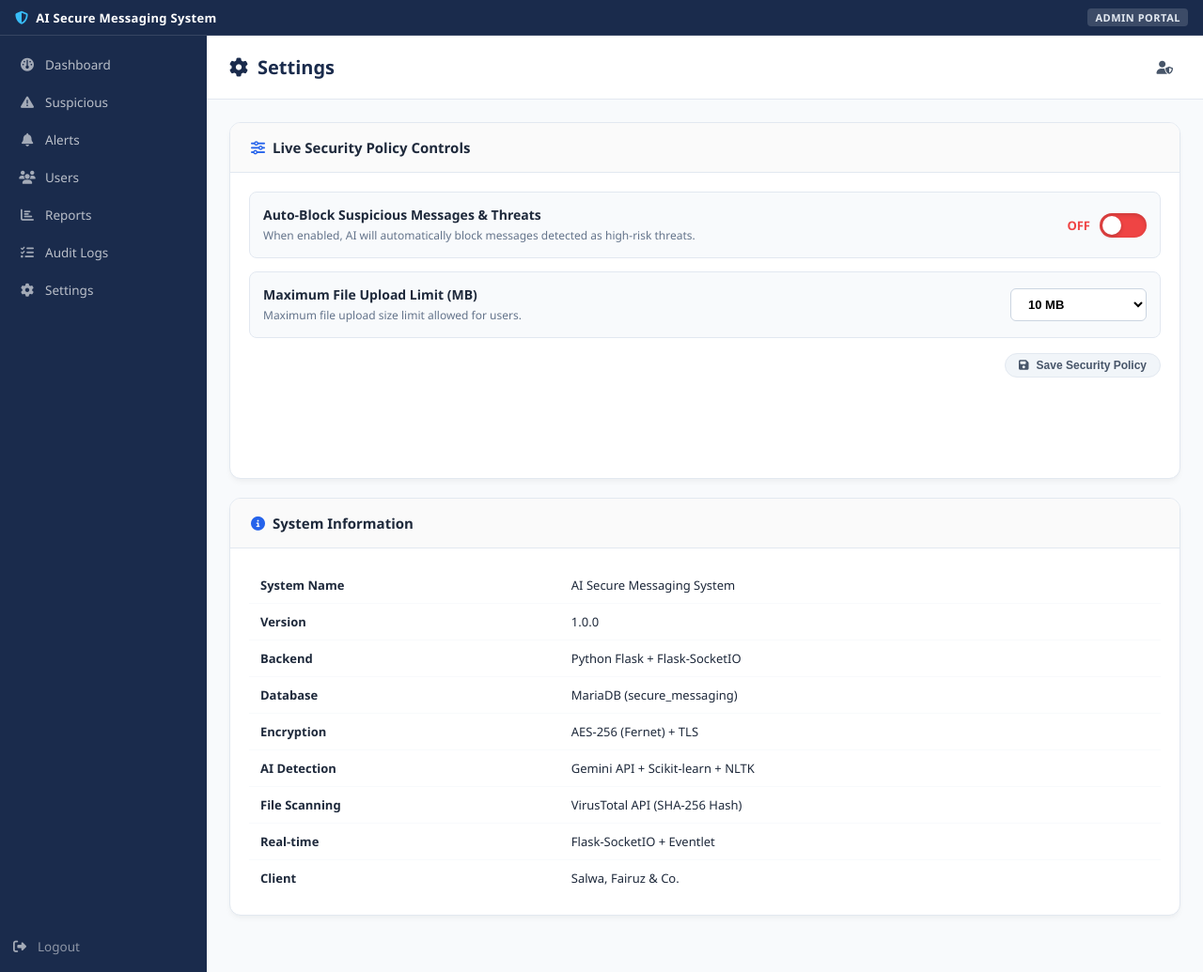
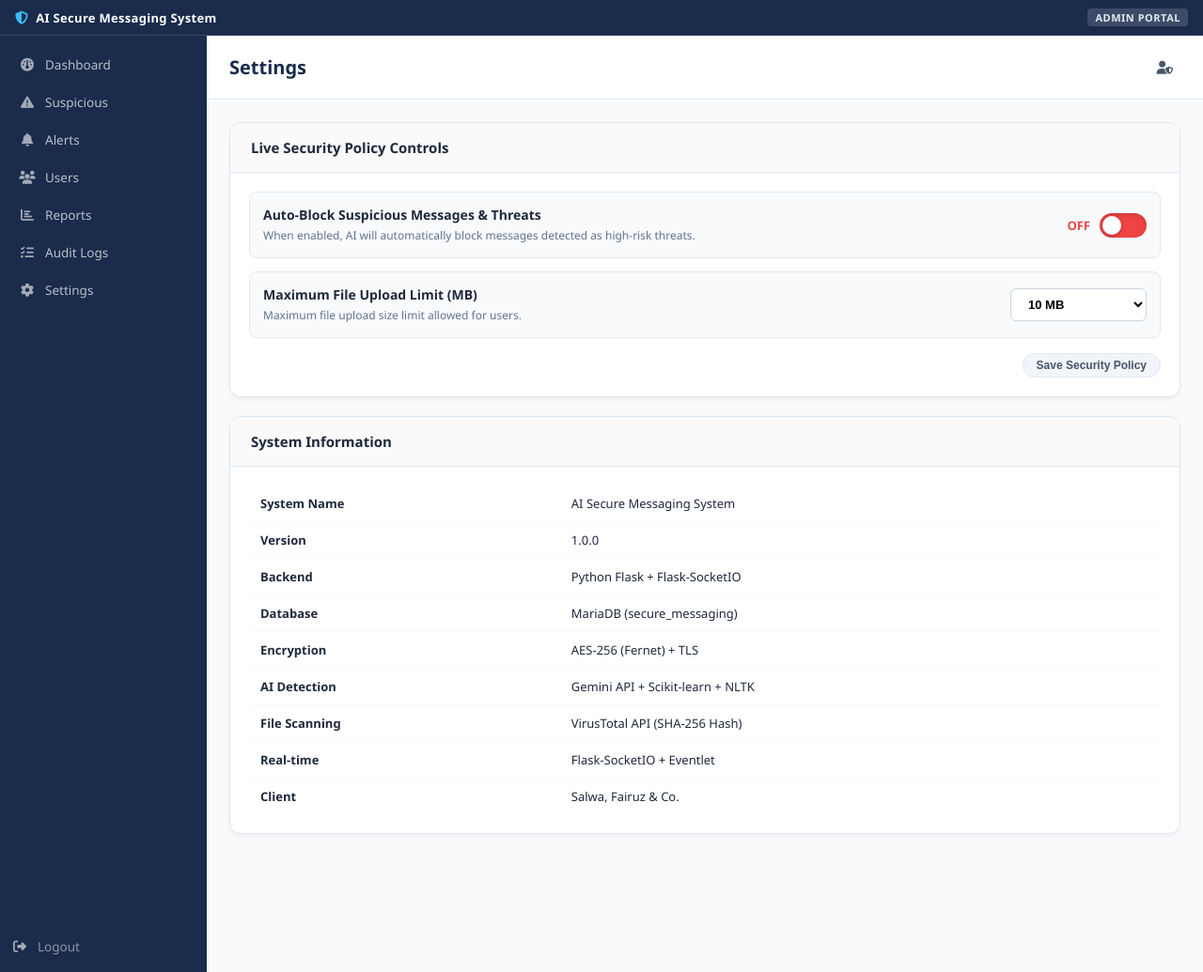
Before and after one commit to Idhaizs/AI-SECURE-MESSAGING-SYSTEM, a Flask app: template app/templates/admin/settings.html in a window 1280 px wide. Shown: the whole page at 94% size. Run offline with Flask 3, Linux system fonts and the light colour scheme; the template is opened without the code that fills it, so the values that code supplies are empty.

Commit message:
Remove icons from settings headers/button and fix extra bottom card padding

```diff
--- a/app/static/css/admin.css
+++ b/app/static/css/admin.css
@@ -191,6 +191,9 @@
     border: 1px solid #E2E8F0;
     box-shadow: 0 4px 6px -1px rgba(0, 0, 0, 0.04), 0 2px 4px -1px rgba(0, 0, 0, 0.02);
     overflow: hidden;
+}
+
+.dashboard-grid > .dashboard-card {
     display: flex;
     flex-direction: column;
     height: 100%;
--- a/app/templates/admin/settings.html
+++ b/app/templates/admin/settings.html
@@ -14,7 +14,7 @@
         {% include 'admin/_sidebar.html' %}
     <div class="admin-content">
         <div class="admin-topbar">
-            <h2><i class="fas fa-cog"></i> Settings</h2>
+            <h2>Settings</h2>
             <div class="admin-user"><i class="fas fa-user-shield"></i><span>{{ session.username }}</span></div>
         </div>
         <div class="page-content">
@@ -22,7 +22,7 @@
             <!-- Live Security Policy Controls (Item 2) -->
             <div class="dashboard-card" style="margin-bottom:20px">
                 <div class="card-header">
-                    <h3><i class="fas fa-sliders"></i> Live Security Policy Controls</h3>
+                    <h3>Live Security Policy Controls</h3>
                 </div>
                 <div class="card-body">
                     <form id="settingsForm" onsubmit="submitSettings(event)">
@@ -59,7 +59,7 @@
 
                         <div style="display:flex;justify-content:flex-end">
                             <button type="submit" class="btn btn-primary btn-sm" id="saveSettingsBtn">
-                                <i class="fas fa-save"></i> Save Security Policy
+                                Save Security Policy
                             </button>
                         </div>
                     </form>
@@ -68,7 +68,7 @@
 
             <!-- System Information -->
             <div class="dashboard-card">
-                <div class="card-header"><h3><i class="fas fa-info-circle"></i> System Information</h3></div>
+                <div class="card-header"><h3>System Information</h3></div>
                 <div class="card-body">
                     <table class="data-table">
                         <tbody>
```
